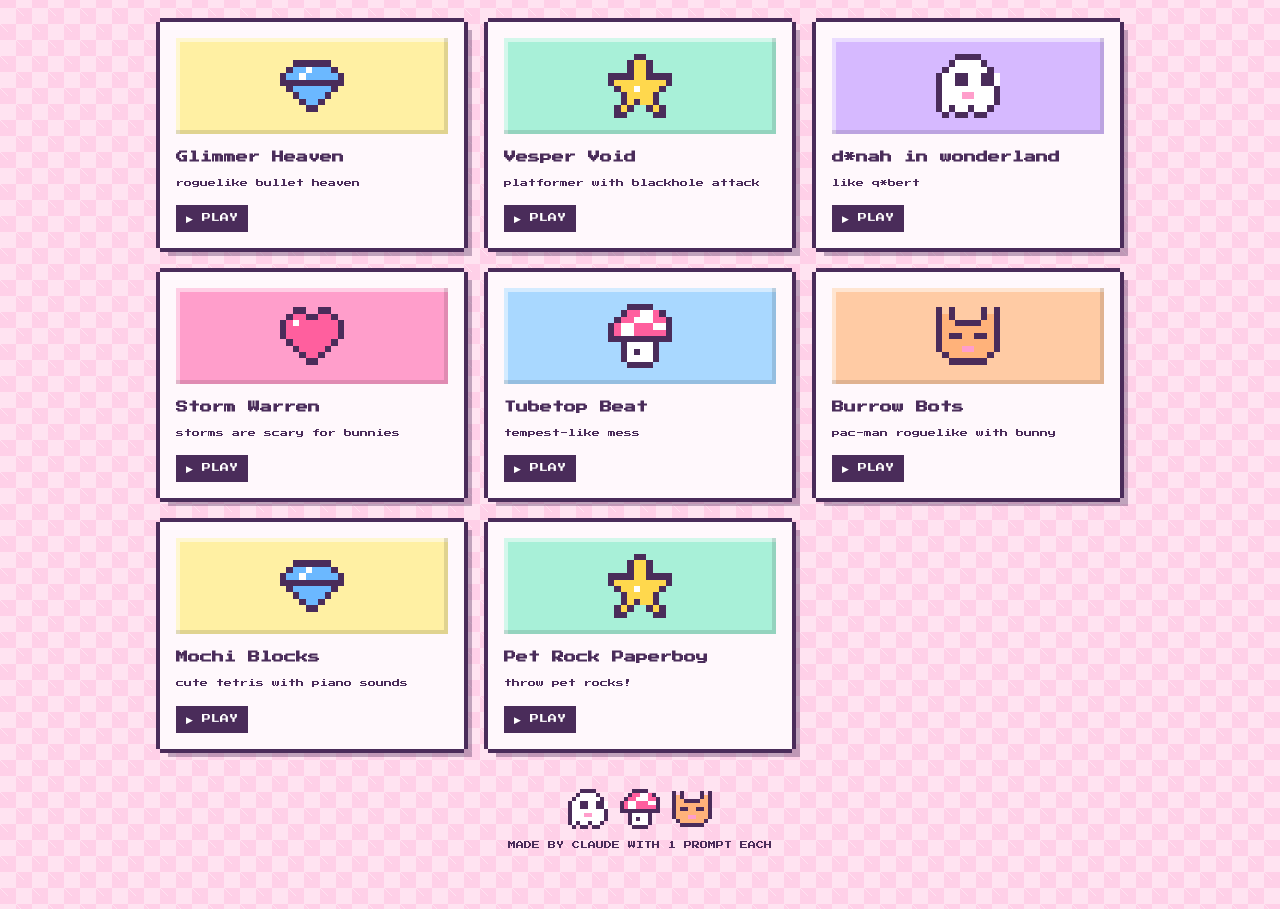
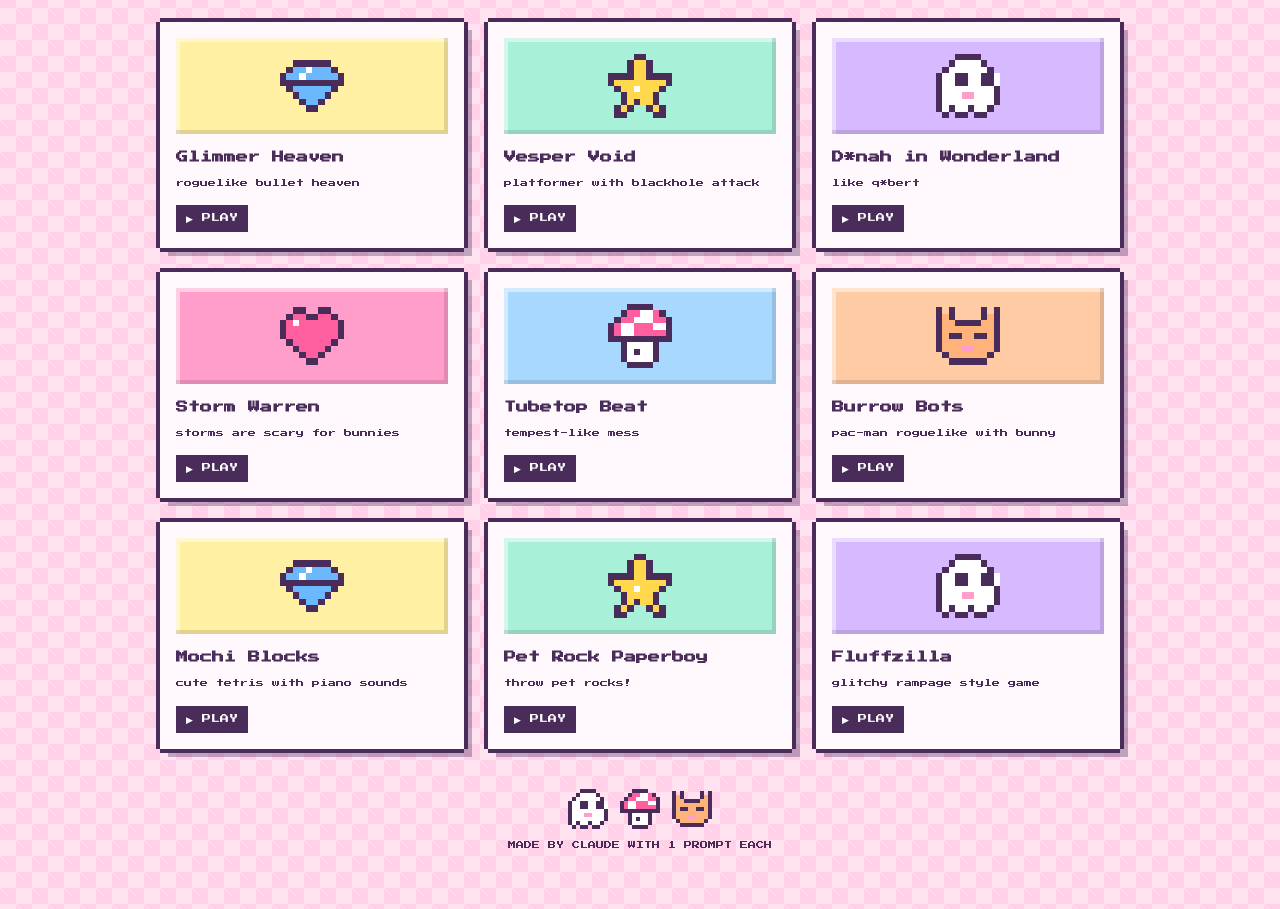
Before and after one commit to pleasance/poked, a plain HTML site: page index.html in a window 1280 px wide. Shown: the part 184-1093 px from the top of the page. Drawn offline with Linux system fonts and the light colour scheme.

Commit message:
Update index.html

```diff
--- a/index.html
+++ b/index.html
@@ -130,12 +130,13 @@
 const GAMES = [
   { name: "Glimmer Heaven",       url: "https://poked.us/glimmer.html",                           desc: "roguelike bullet heaven", color: "lemon", icon: "gem" },
   { name: "Vesper Void",     url: "https://poked.us/void.html", desc: "platformer with blackhole attack",       color: "mint",  icon: "star" },
-  { name: "d*nah in wonderland", url: "https://poked.us/dinah.html",                            desc: "like q*bert",        color: "lilac", icon: "ghost" },
+  { name: "D*nah in Wonderland", url: "https://poked.us/dinah.html",                            desc: "like q*bert",        color: "lilac", icon: "ghost" },
   { name: "Storm Warren",    url: "https://poked.us/storm.html",                               desc: "storms are scary for bunnies",     color: "pink",  icon: "heart" },
   { name: "Tubetop Beat",    url: "https://poked.us/beats.html",                            desc: "tempest-like mess",             color: "sky",   icon: "mushroom" },
   { name: "Burrow Bots", url: "https://poked.us/bun.html",                           desc: "pac-man roguelike with bunny",       color: "peach", icon: "cat" },
   { name: "Mochi Blocks",       url: "https://poked.us/mochiblocks.html",                           desc: "cute tetris with piano sounds", color: "lemon", icon: "gem" },
   { name: "Pet Rock Paperboy",     url: "https://poked.us/petrock.html", desc: "throw pet rocks!",       color: "mint",  icon: "star" },
+    { name: "Fluffzilla", url: "https://poked.us/fluffzilla.html",                            desc: "glitchy rampage style game",        color: "lilac", icon: "ghost" },
 ];
 /* ============================================================ */
 
```
